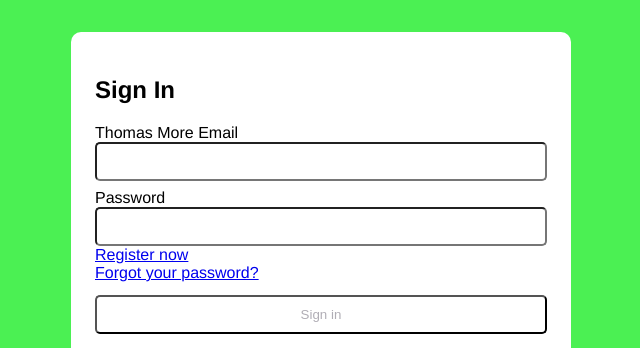
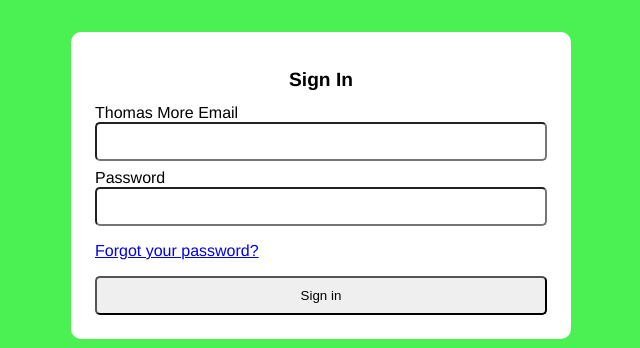
Before and after one commit to R0754975/PHP_eindproject, a PHP site: page /PHP_eindproject/login.php in a window 1280 px wide. Shown: the top 348 px of the page, without its empty margins (319-959 px from the left). Run offline with PHP 8.4, Linux system fonts and the light colour scheme.

Commit message:
feat: add extra classes for css

```diff
--- a/login.php
+++ b/login.php
@@ -29,7 +29,7 @@ if(!empty($_POST)) {
 	<div class="IMDMediaSignIn">
 		<div class="form form--login">
 			<form action="" method="post">
-				<h2 form__title>Sign In</h2>
+				<h1 form__title>Sign In</h1>
 
 
 				<?php if( isset($error) ) : ?>
@@ -57,16 +57,19 @@ if(!empty($_POST)) {
 					<label for="Password">Password</label>
 					<input type="password" name="password">
 				</div>
-				<div><a href="signup.php">Register now</a></div>
-				<div><a href="reset-password.php">Forgot your password?</a></div>
+				<p class="extraP extraP--password"><a href="reset-password.php">Forgot your password?</a></p>
 
 
-					<input type="submit" value="Sign in" class="primarybtn">
+				<input type="submit" value="Sign in" class="formbtn">
 
 
 			</form>
+
 		</div>
 	</div>
+	<div class="formFilling">
+        <img src="./images/eye.png" alt="IMD eye" class="fillingImage">
+    </div>
 	<script type="module" src="main.js"></script>
 </body>
 </html>
```
